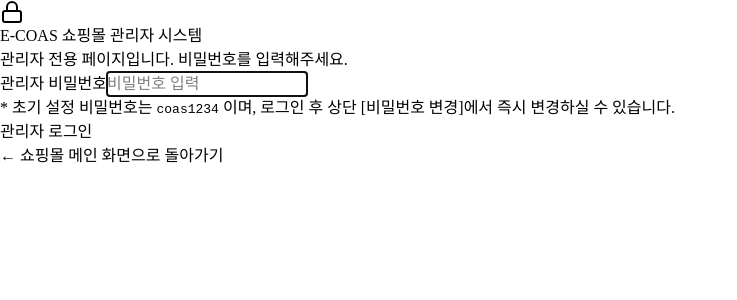
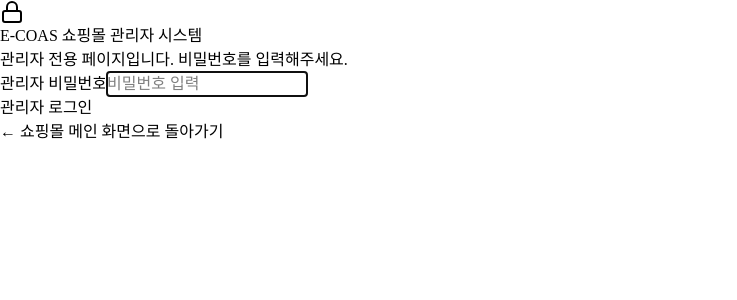
Before and after one commit to coasegdesk-commits/coas, a React (Vite) app in the folder COAS_HANDOFF/project/client/: page /admin in a window 1280 px wide. Shown: the top 300 px of the page, without its empty margins (0-737 px from the left). Built offline with nearby package versions, Linux system fonts and the light colour scheme.

Commit message:
style(admin): remove initial password hint from admin login form

```diff
--- a/COAS_HANDOFF/project/client/src/pages/admin.tsx
+++ b/COAS_HANDOFF/project/client/src/pages/admin.tsx
@@ -332,9 +332,6 @@ export default function AdminPage() {
                 autoFocus
                 className="h-11"
               />
-              <p className="text-[11px] text-gray-400">
-                * 초기 설정 비밀번호는 <code className="font-mono text-gray-600">coas1234</code> 이며, 로그인 후 상단 [비밀번호 변경]에서 즉시 변경하실 수 있습니다.
-              </p>
             </div>
 
             <Button
```
